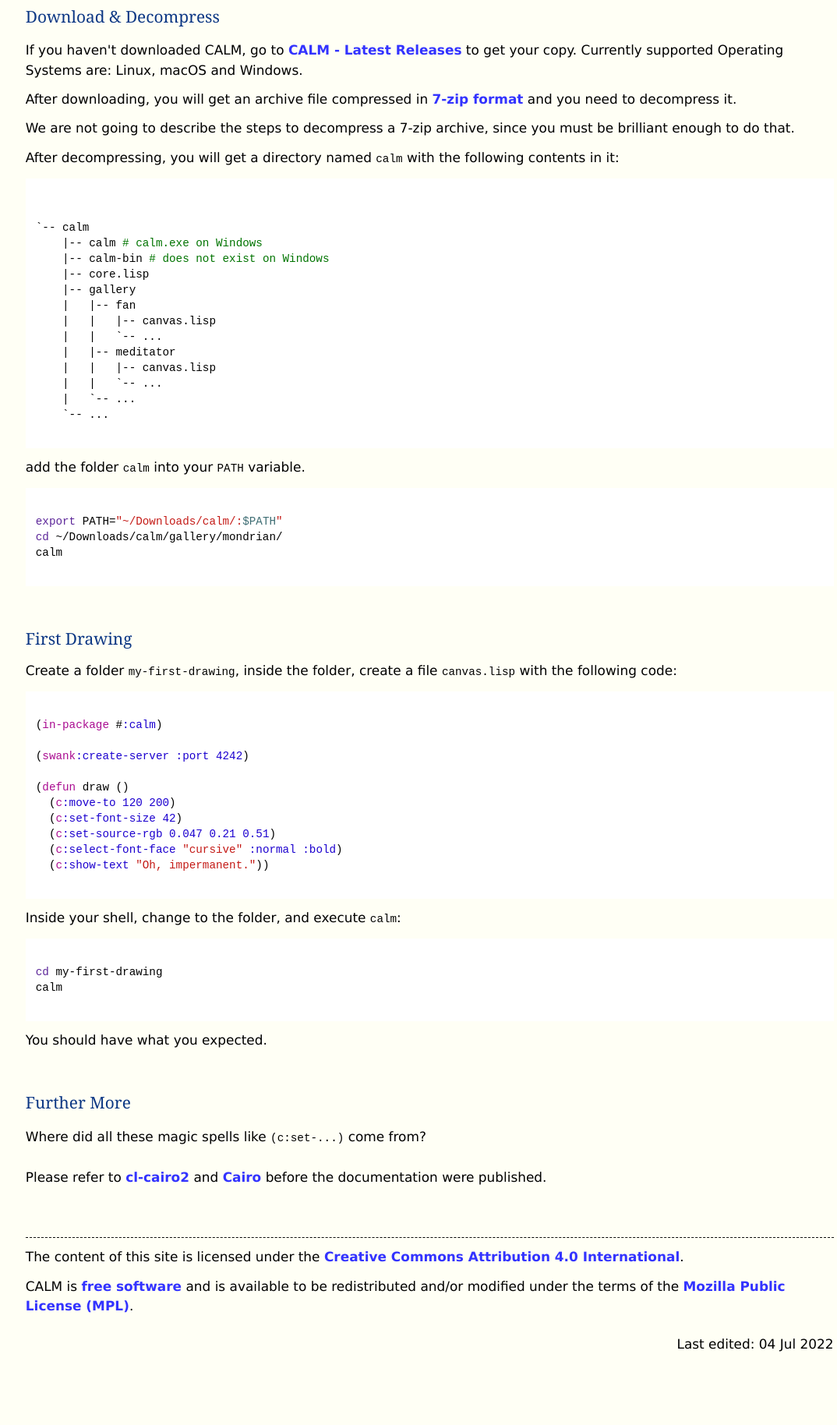
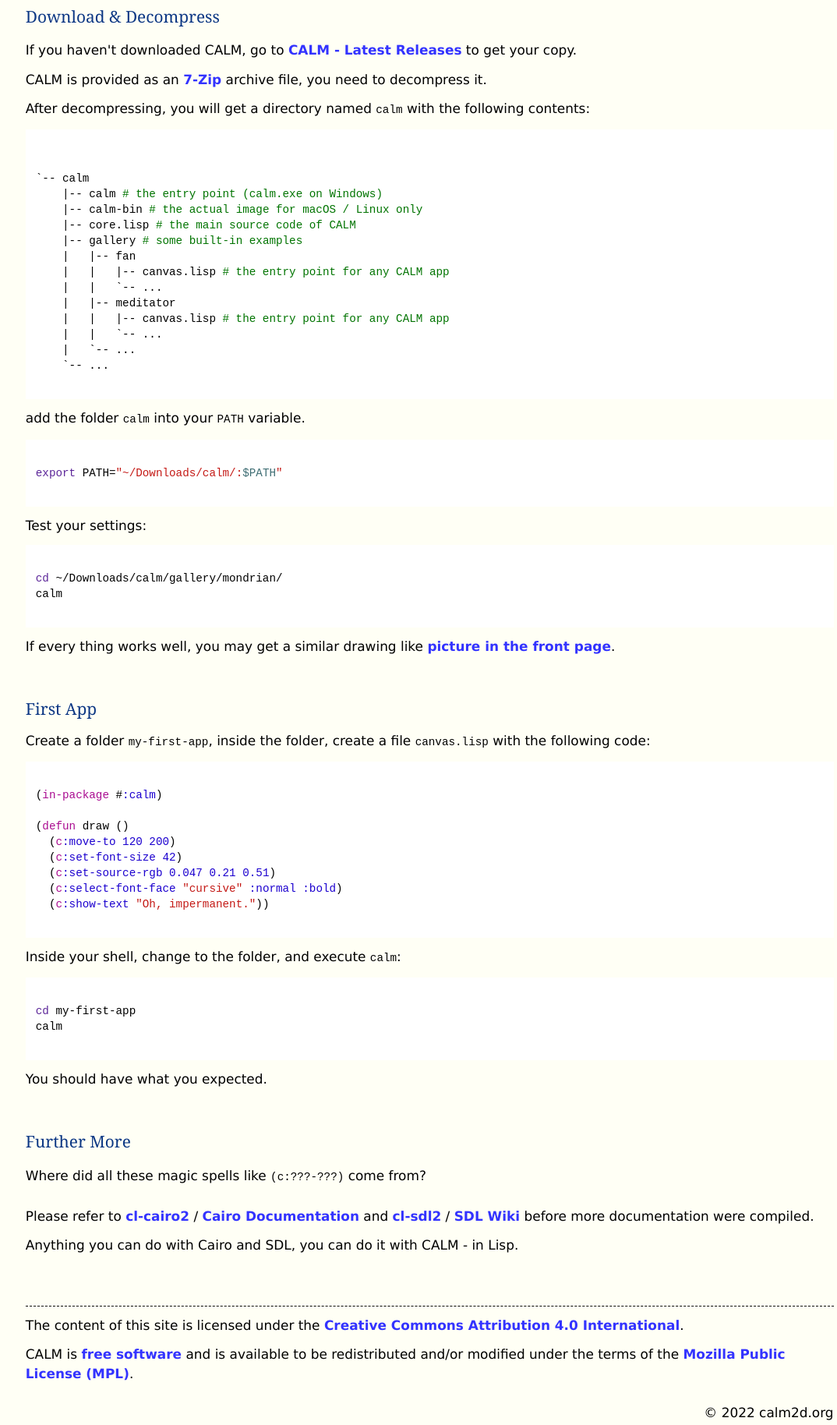
Before and after one commit to calm2d/calm2d.github.io, a plain HTML site: page guide/index.html in a window 1280 px wide. Shown: the part 326-2154 px from the top of the page at 78% size, without its empty margins (108-1182 px from the left). Before the commit the page ends 2076 px from the top, so only its background shows below. Drawn offline with nearby package versions, Linux system fonts and the light colour scheme.

Commit message:
separate guide and front page

```diff
--- a/guide/index.html
+++ b/guide/index.html
@@ -39,52 +39,56 @@
     <section>
       <h2>Download & Decompress</h2>
 
-      <p>If you haven't downloaded CALM, go to <a href="https://calm2d.org/#releases">CALM - Latest Releases</a> to get your copy. Currently supported Operating Systems are: Linux, macOS and Windows.</p>
+      <p>If you haven't downloaded CALM, go to <a href="https://calm2d.org/#releases">CALM - Latest Releases</a> to get your copy.</p>
 
-      <p>After downloading, you will get an archive file compressed in <a href="https://www.7-zip.org/">7-zip format</a> and you need to decompress it.
-      </p>
+      <p>CALM is provided as an <a  href="https://www.7-zip.org/">7-Zip</a> archive file, you need to decompress it.</p>
 
-      <p>We are not going to describe the steps to decompress a 7-zip archive, since you must be brilliant enough to do that.</p>
-
-      <p>After decompressing, you will get a directory named <code>calm</code> with the following contents in it:</p>
+      <p>After decompressing, you will get a directory named <code>calm</code> with the following contents:</p>
 
       <pre><code class="language-bash">
 
 `-- calm
-    |-- calm # calm.exe on Windows
-    |-- calm-bin # does not exist on Windows
-    |-- core.lisp
-    |-- gallery
+    |-- calm # the entry point (calm.exe on Windows)
+    |-- calm-bin # the actual image for macOS / Linux only
+    |-- core.lisp # the main source code of CALM
+    |-- gallery # some built-in examples
     |   |-- fan
-    |   |   |-- canvas.lisp
+    |   |   |-- canvas.lisp # the entry point for any CALM app
     |   |   `-- ...
     |   |-- meditator
-    |   |   |-- canvas.lisp
+    |   |   |-- canvas.lisp # the entry point for any CALM app
     |   |   `-- ...
     |   `-- ...
     `-- ...
       </code></pre>
 
-    </section>
-
-    <section>
-            <p>
+      <p>
         add the folder <code>calm</code> into your <code>PATH</code> variable.</p>
 
 
-            <pre><code class="language-bash">
+      <pre><code class="language-bash">
 export PATH="~/Downloads/calm/:$PATH"
+      </code></pre>
+
+      Test your settings:
+
+      <pre><code class="language-bash">
 cd ~/Downloads/calm/gallery/mondrian/
 calm
       </code></pre>
-      <h2>First Drawing</h2>
 
-      Create a folder <code>my-first-drawing</code>, inside the folder, create a file <code>canvas.lisp</code> with the following code:
+      If every thing works well, you may get a similar drawing like <a href="/mondrian.png">picture in the front page</a>.
+
+    </section>
+
+
+    <section>
+      <h2>First App</h2>
+
+      Create a folder <code>my-first-app</code>, inside the folder, create a file <code>canvas.lisp</code> with the following code:
 
       <pre><code class="language-lisp">
 (in-package #:calm)
-
-(swank:create-server :port 4242)
 
 (defun draw ()
   (c:move-to 120 200)
@@ -97,7 +101,7 @@
       Inside your shell, change to the folder, and execute <code>calm</code>:
 
       <pre><code class="language-bash">
-cd my-first-drawing
+cd my-first-app
 calm
       </code></pre>
 
@@ -108,17 +112,18 @@
       <h2>Further More</h2>
 
       <p>
-        Where did all these magic spells like <code>(c:set-...)</code> come from?
+        Where did all these magic spells like <code>(c:???-???)</code> come from?
         <br>
         <br>
         Please refer to
 
-        <a href="https://www.cliki.net/cl-cairo2">cl-cairo2</a>
+        <a href="https://www.cliki.net/cl-cairo2">cl-cairo2</a> / <a href="https://cairographics.org/">Cairo Documentation</a>
+        and
+        <a href="https://github.com/lispgames/cl-sdl2">cl-sdl2</a> / <a href="https://wiki.libsdl.org/">SDL Wiki</a>
+        before more documentation were compiled.
+      </p>
 
-        and
-
-        <a href="https://cairographics.org/">Cairo</a> before the documentation were published.
-      </p>
+      <p>Anything you can do with Cairo and SDL, you can do it with CALM - in Lisp.</p>
     </section>
 
     <footer>
@@ -128,7 +133,7 @@
 
       <p>CALM is <a href="https://www.fsf.org/licensing/essays/free-sw.html">free software</a> and is available to be redistributed and/or modified under the terms of the <a href="http://mozilla.org/MPL/2.0/">Mozilla Public License (MPL)</a>. </p>
 
-      <p style="float:right;">Last edited: 04 Jul 2022</p>
+      <p style="float:right;">&copy; 2022 calm2d.org</p>
     </footer>
 
     <script>hljs.highlightAll();</script>
```
Also changed, not shown: index.html (+6 -6 lines).
